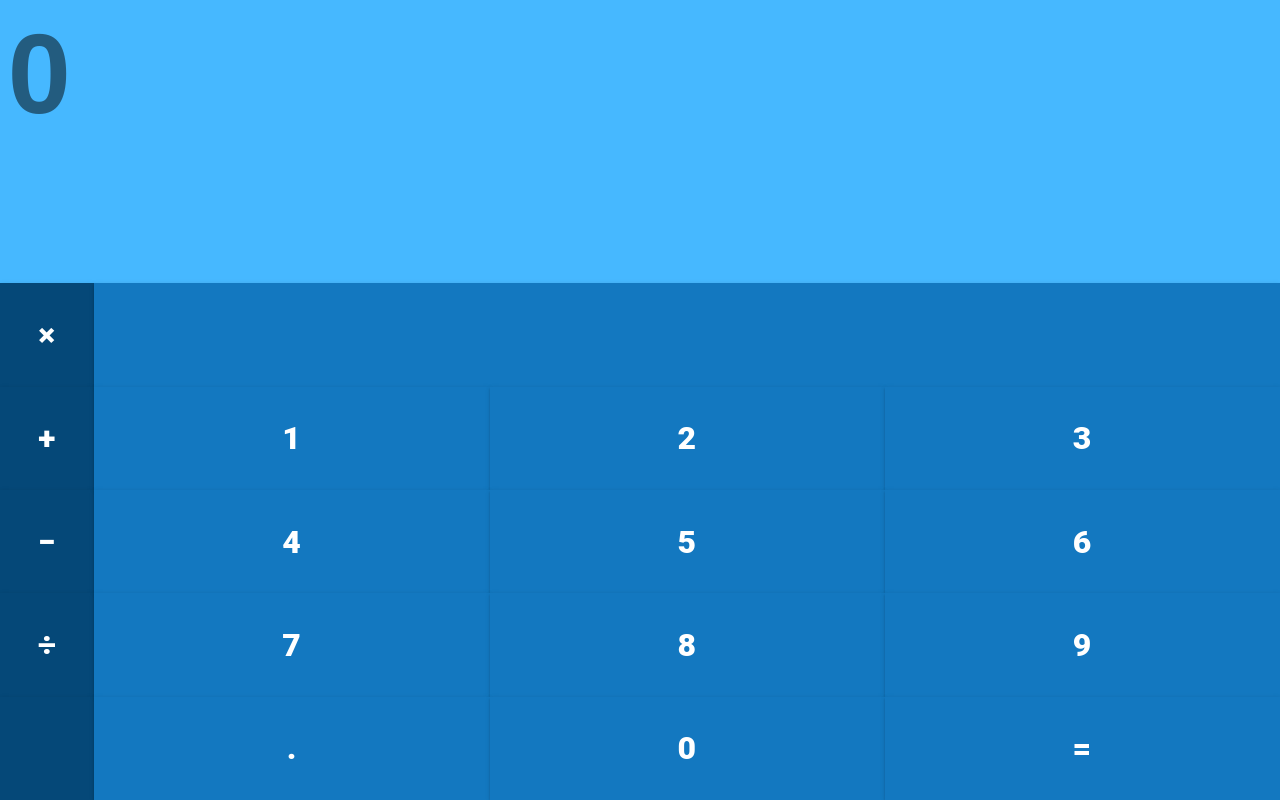
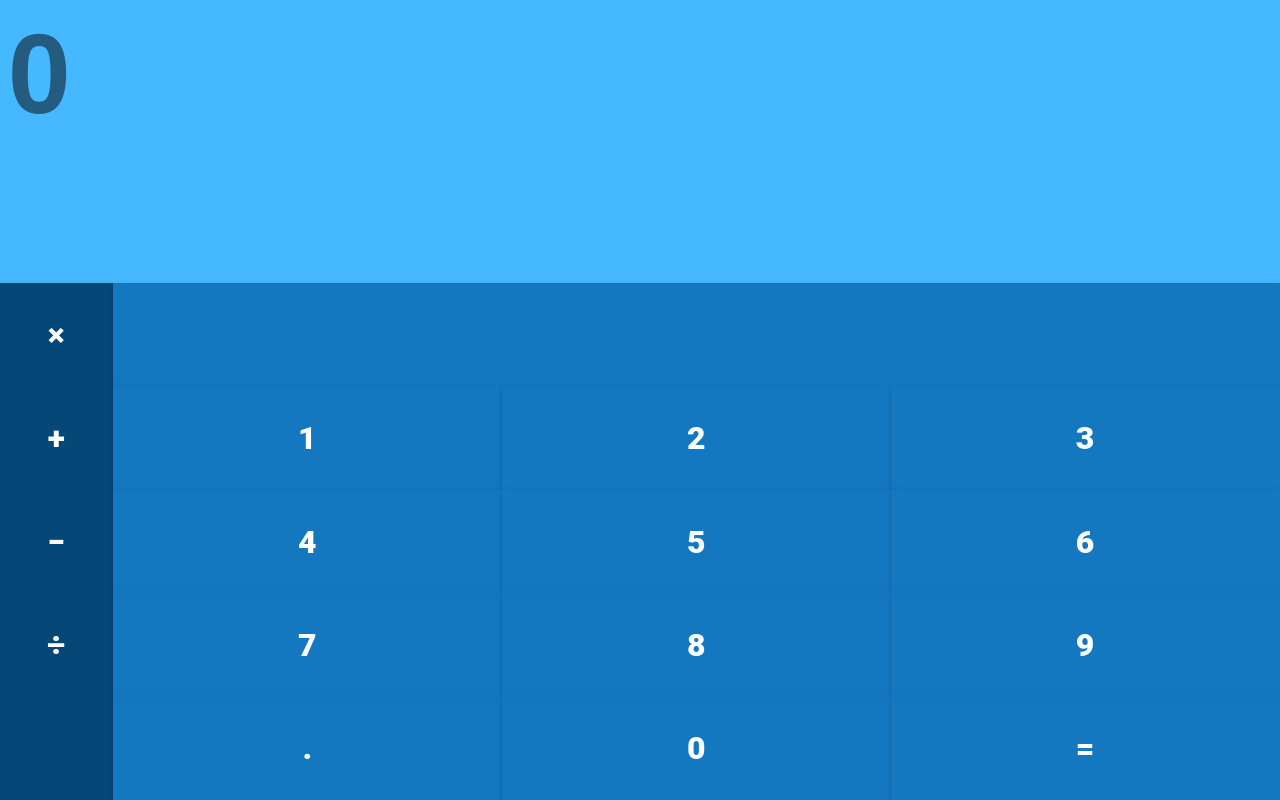
Before and after one commit to LukaSpoljar/Calculator, a React (Create React App) app: page / in a window 1280 px wide. Built offline with nearby package versions, Linux system fonts and the light colour scheme; some icons are missing.

Commit message:
new-update

```diff
--- a/src/App/App.scss
+++ b/src/App/App.scss
@@ -144,7 +144,7 @@
             width: 100%;
             height: 100%;
 
-            max-width: 2.5cm;
+            max-width: 3cm;
 
             margin: 0;
             padding: 0;
```
